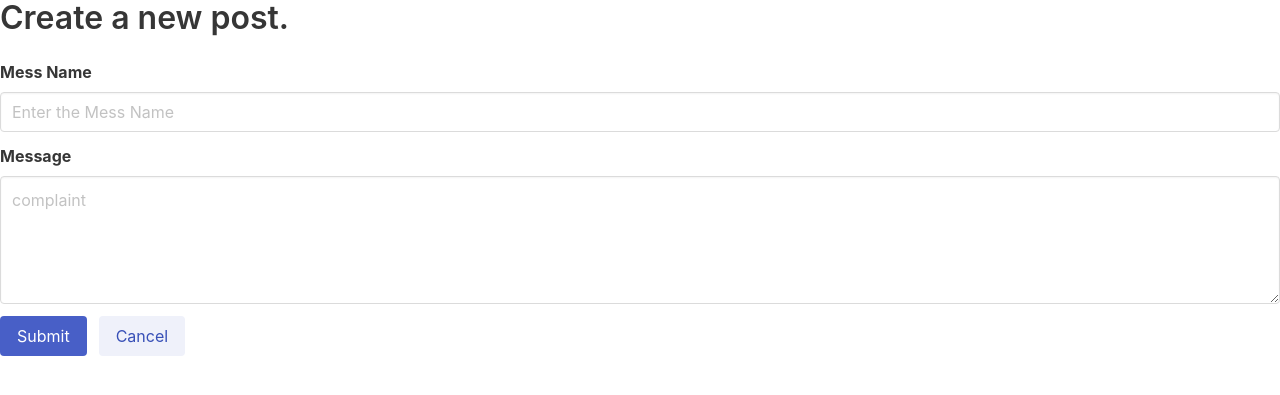
After one commit to adismort14/zapricon, a Django app: page /cms/create/ in a window 1280 px wide. The commit adds this page. Shown: the top 395 px of the page. Run offline with Django 3.2, Linux system fonts and the light colour scheme; parts of the project's set-up code (start-up, migrations or seed data) failed here and were passed over.

Commit message:
implemented the cms

```diff
--- a/cms/urls.py
+++ b/cms/urls.py
@@ -1,12 +1,12 @@
 from django.urls import path
-from .views import *
+from cms.views import *
 
 app_name = "cms"
 
 urlpatterns = [
     path("", cmsFun, name="cmsFun"),
     path("read/<int:complaint_id>", read, name="read"),
-    path("create/<int:complaint_id>", create, name="create"),
+    path("create/", create, name="create"),
     path("update/<int:complaint_id>", update, name="update"),
     path("delete/<int:complaint_id>", delete, name="delete"),
 ]
--- a/cms/views.py
+++ b/cms/views.py
@@ -1,6 +1,7 @@
 from django.shortcuts import render
 from django.http import HttpResponse
 from .models import MessComplaint
+from django.shortcuts import redirect
 
 # Create your views here.
 
@@ -22,13 +23,29 @@ def read(request, complaint_id):
         )
 
 
-def update(request):
-    return HttpResponse("Hello update")
+def update(request, complaint_id):
+    if complaint_id:
+        post = MessComplaint.objects.filter(pk=complaint_id)
+    if request.POST:
+        newMessName = request.POST["messName"]
+        newComplaint = request.POST["complaint"]
+        post.update(messName=newMessName, complaint=newComplaint)
+        return redirect("cms/")
+    return render(
+        request=request, template_name="cms/update.html", context={"post": post.get()}
+    )
 
 
-def delete(request):
-    return HttpResponse("Hello delete")
+def delete(request, complaint_id):
+    MessComplaint.objects.filter(pk=complaint_id).delete()
+    return redirect("/cms")
 
 
 def create(request):
-    return HttpResponse("Hello create")
+    if request.POST:
+        messName = request.POST["mess-name"]
+        complaint = request.POST["complaint"]
+        MessComplaint.objects.create(messName=messName, complaint=complaint)
+        return redirect("/cms")
+
+    return render(request=request, template_name="cms/create.html", context={})
--- a/social_media/settings.py
+++ b/social_media/settings.py
@@ -111,6 +111,7 @@ AUTH_PASSWORD_VALIDATORS = [
     },
 ]
 
+DEFAULT_AUTO_FIELD = "django.db.models.BigAutoField"
 
 # Internationalization
 # https://docs.djangoproject.com/en/3.0/topics/i18n/
--- /dev/null
+++ b/templates/cms/create.html
@@ -0,0 +1,51 @@
+<!DOCTYPE html>
+<html lang="en">
+  <head>
+    <meta charset="UTF-8" />
+    <meta http-equiv="X-UA-Compatible" content="IE=edge" />
+    <meta name="viewport" content="width=device-width, initial-scale=1.0" />
+    <link
+      rel="stylesheet"
+      href="https://cdn.jsdelivr.net/npm/bulma@0.9.4/css/bulma.min.css"
+    />
+    <title>Create New Post | Epicenter</title>
+  </head>
+
+  <body>
+    <h1 class="title is-3">Create a new post.</h1>
+    <form method="POST">
+      {% csrf_token %}
+      <div class="field">
+        <label class="label">Mess Name</label>
+        <div class="control">
+          <input
+            class="input"
+            type="text"
+            placeholder="Enter the Mess Name"
+            name="mess-name"
+          />
+        </div>
+      </div>
+
+      <div class="field">
+        <label class="label">Message</label>
+        <div class="control">
+          <textarea
+            class="textarea"
+            placeholder="complaint"
+            name="complaint"
+          ></textarea>
+        </div>
+      </div>
+
+      <div class="field is-grouped">
+        <div class="control">
+          <button class="button is-link">Submit</button>
+        </div>
+        <div class="control">
+          <button class="button is-link is-light">Cancel</button>
+        </div>
+      </div>
+    </form>
+  </body>
+</html>
--- a/templates/cms/read.html
+++ b/templates/cms/read.html
@@ -4,7 +4,7 @@
     <meta charset="UTF-8" />
     <meta http-equiv="X-UA-Compatible" content="IE=edge" />
     <meta name="viewport" content="width=device-width, initial-scale=1.0" />
-    <title>Read Post {{complaint_post.complaint_id}}</title>
+    <title>Read Post {{complaint_post.id}}</title>
   </head>
 
   <body>
```
Also changed, not shown: templates/cms/cms.html (+10 -7 lines), templates/cms/update.html (added, +53 -0 lines), db.sqlite3.
